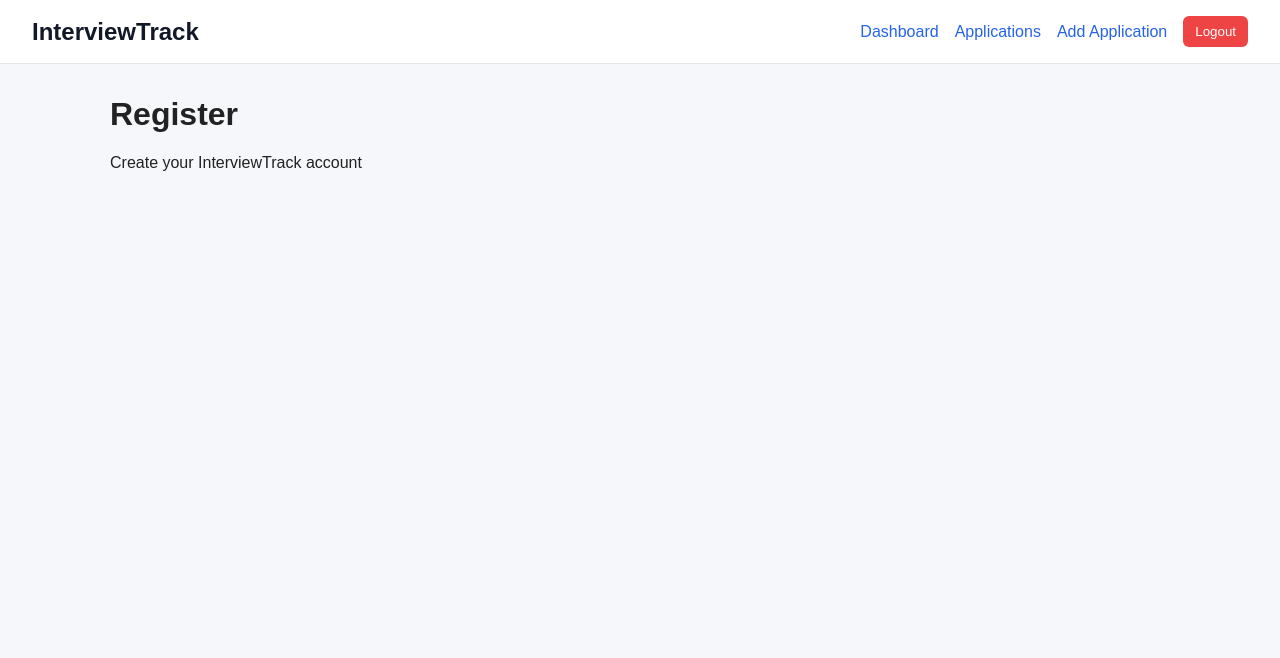
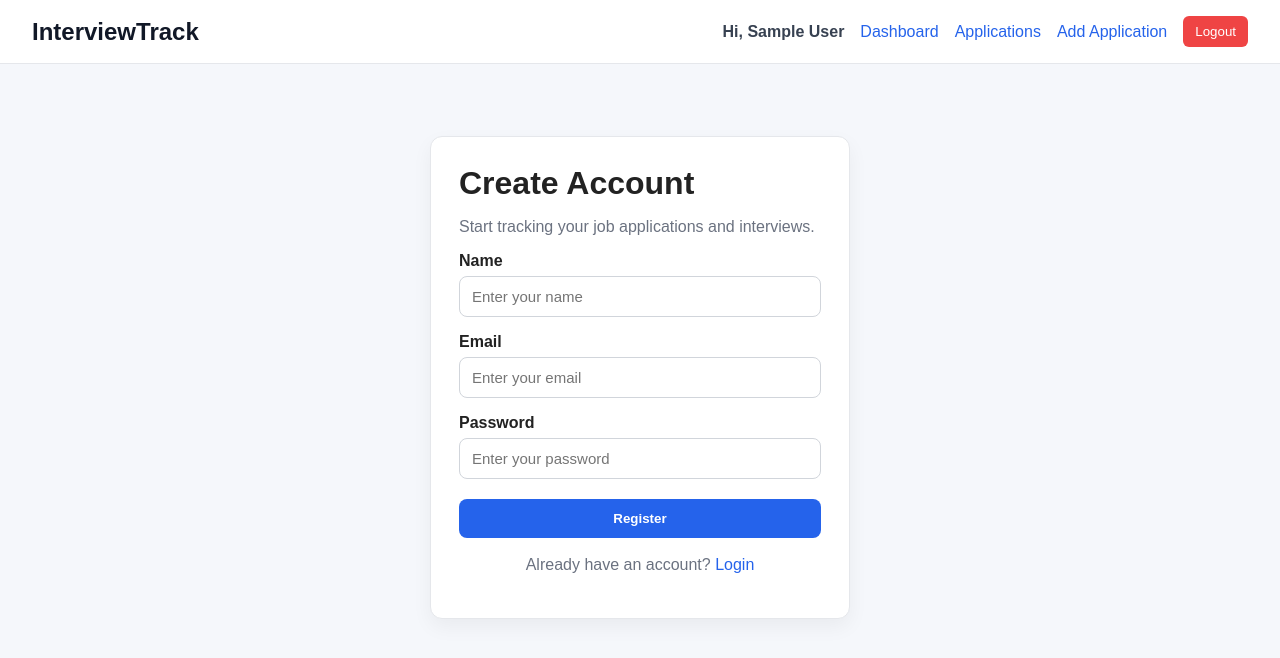
Before and after one commit to Nayanatharapmc/interviewtrack, a React app in the folder frontend/: page /register in a window 1280 px wide. Shown: the top 658 px of the page. Built offline with nearby package versions, Linux system fonts and the light colour scheme; sample sign-in values are in the browser's storage; the HTML template or start-up script is replaced by a standard one.

Commit message:
Implement authentication context and update components for user authentication

```diff
--- a/frontend/src/App.jsx
+++ b/frontend/src/App.jsx
@@ -1,5 +1,6 @@
 import { BrowserRouter, Routes, Route, Navigate } from 'react-router-dom';
 
+import { AuthProvider } from './context/AuthContext';
 import Navbar from './components/Navbar';
 import ProtectedRoute from './components/ProtectedRoute';
 
@@ -12,6 +13,7 @@ import EditApplication from './pages/EditApplication';
 
 function App() {
   return (
+    <AuthProvider>
       <BrowserRouter>
         <Navbar />
 
@@ -51,6 +53,7 @@ function App() {
         </Routes>
         </main>
       </BrowserRouter>
+    </AuthProvider>
   )
 }
 
--- a/frontend/src/components/Navbar.jsx
+++ b/frontend/src/components/Navbar.jsx
@@ -1,12 +1,12 @@
 import { Link, useNavigate } from "react-router-dom";
+import { useAuth } from "../context/AuthContext";
 
 function Navbar() {
     const navigate = useNavigate();
-    const token = localStorage.getItem("token");
+    const { isAuthenticated, user, logout } = useAuth();
 
     const handleLogout = () => {
-        localStorage.removeItem("token");
-        localStorage.removeItem("user");
+        logout();
         navigate("/login");
     };
 
@@ -15,8 +15,9 @@ function Navbar() {
             <h2>InterviewTrack</h2>
 
             <div className="nav-links">
-                {token ? (
+                {isAuthenticated ? (
                     <>
+                        <span className="user-name">Hi, {user?.name}</span>
                         <Link to="/dashboard">Dashboard</Link>
                         <Link to="/applications">Applications</Link>
                         <Link to="/applications/new">Add Application</Link>
--- a/frontend/src/components/ProtectedRoute.jsx
+++ b/frontend/src/components/ProtectedRoute.jsx
@@ -1,11 +1,14 @@
 import { Navigate } from "react-router-dom";
+import { useAuth } from "../context/AuthContext";
 
 function ProtectedRoute({ children }) {
-    const token = localStorage.getItem("token");
-    if (!token) {
-        return <Navigate to="/login" replace />;
-    }
-    return children;
+  const { isAuthenticated } = useAuth();
+
+  if (!isAuthenticated) {
+    return <Navigate to="/login" replace />;
+  }
+
+  return children;
 }
 
 export default ProtectedRoute;
--- /dev/null
+++ b/frontend/src/context/AuthContext.jsx
@@ -0,0 +1,57 @@
+/* eslint-disable react-refresh/only-export-components */
+import { createContext, useContext, useState } from "react";
+
+const AuthContext = createContext();
+
+function getStoredUser() {
+  const storedUser = localStorage.getItem("user");
+
+  if (!storedUser) {
+    return null;
+  }
+
+  try {
+    return JSON.parse(storedUser);
+  } catch {
+    return null;
+  }
+}
+
+export function AuthProvider({ children }) {
+  const [user, setUser] = useState(getStoredUser());
+  const [token, setToken] = useState(localStorage.getItem("token"));
+
+  const login = (userData, jwtToken) => {
+    localStorage.setItem("user", JSON.stringify(userData));
+    localStorage.setItem("token", jwtToken);
+
+    setUser(userData);
+    setToken(jwtToken);
+  };
+
+  const logout = () => {
+    localStorage.removeItem("user");
+    localStorage.removeItem("token");
+
+    setUser(null);
+    setToken(null);
+  };
+
+  return (
+    <AuthContext.Provider
+      value={{
+        user,
+        token,
+        isAuthenticated: Boolean(token),
+        login,
+        logout,
+      }}
+    >
+      {children}
+    </AuthContext.Provider>
+  );
+}
+
+export function useAuth() {
+  return useContext(AuthContext);
+}
--- a/frontend/src/index.css
+++ b/frontend/src/index.css
@@ -51,3 +51,84 @@ button {
   margin: 32px auto;
   padding: 0 20px;
 }
+
+.auth-page {
+  display: flex;
+  justify-content: center;
+  align-items: flex-start;
+  padding-top: 40px;
+}
+
+.auth-card {
+  background: white;
+  width: 100%;
+  max-width: 420px;
+  padding: 28px;
+  border-radius: 12px;
+  border: 1px solid #e5e7eb;
+  box-shadow: 0 8px 20px rgba(0, 0, 0, 0.05);
+}
+
+.auth-card h1 {
+  margin-top: 0;
+  margin-bottom: 8px;
+}
+
+.auth-card p {
+  color: #6b7280;
+}
+
+.auth-card label {
+  display: block;
+  margin-top: 16px;
+  margin-bottom: 6px;
+  font-weight: 600;
+}
+
+.auth-card input {
+  width: 100%;
+  padding: 11px 12px;
+  border: 1px solid #d1d5db;
+  border-radius: 8px;
+  font-size: 15px;
+}
+
+.auth-card input:focus {
+  outline: none;
+  border-color: #2563eb;
+}
+
+.auth-card button {
+  width: 100%;
+  margin-top: 20px;
+  padding: 12px;
+  background: #2563eb;
+  color: white;
+  border: none;
+  border-radius: 8px;
+  font-weight: 600;
+}
+
+.auth-card button:disabled {
+  background: #93c5fd;
+  cursor: not-allowed;
+}
+
+.auth-footer {
+  text-align: center;
+  margin-top: 18px;
+}
+
+.error-message {
+  background: #fee2e2;
+  color: #991b1b;
+  padding: 10px 12px;
+  border-radius: 8px;
+  margin-top: 16px;
+  font-size: 14px;
+}
+
+.user-name {
+  color: #374151;
+  font-weight: 600;
+}
--- a/frontend/src/pages/Login.jsx
+++ b/frontend/src/pages/Login.jsx
@@ -1,8 +1,89 @@
+import { useState } from "react";
+import { Link, useNavigate } from "react-router-dom";
+
+import api from "../api/axios";
+import { useAuth } from "../context/AuthContext";
+
 function Login() {
+  const navigate = useNavigate();
+  const { login } = useAuth();
+
+  const [formData, setFormData] = useState({
+    email: "",
+    password: "",
+  });
+
+  const [loading, setLoading] = useState(false);
+  const [error, setError] = useState("");
+
+  const handleChange = (event) => {
+    setFormData({
+      ...formData,
+      [event.target.name]: event.target.value,
+    });
+  };
+
+  const handleSubmit = async (event) => {
+    event.preventDefault();
+    setError("");
+
+    if (!formData.email || !formData.password) {
+      setError("Please enter email and password.");
+      return;
+    }
+
+    try {
+      setLoading(true);
+
+      const response = await api.post("/auth/login", formData);
+
+      login(response.data.user, response.data.token);
+
+      navigate("/dashboard");
+    } catch (error) {
+      const message =
+        error.response?.data?.message || "Login failed. Please try again.";
+
+      setError(message);
+    } finally {
+      setLoading(false);
+    }
+  };
+
   return (
-    <div>
-      <h1>Login</h1>
-      <p>  Welcome back! Please login to your InterviewTrack account</p>
+    <div className="auth-page">
+      <form className="auth-card" onSubmit={handleSubmit}>
+        <h1>Login</h1>
+        <p>Welcome back to InterviewTrack.</p>
+
+        {error && <div className="error-message">{error}</div>}
+
+        <label>Email</label>
+        <input
+          type="email"
+          name="email"
+          placeholder="Enter your email"
+          value={formData.email}
+          onChange={handleChange}
+        />
+
+        <label>Password</label>
+        <input
+          type="password"
+          name="password"
+          placeholder="Enter password"
+          value={formData.password}
+          onChange={handleChange}
+        />
+
+        <button type="submit" disabled={loading}>
+          {loading ? "Logging in..." : "Login"}
+        </button>
+
+        <p className="auth-footer">
+          New to InterviewTrack? <Link to="/register">Create account</Link>
+        </p>
+      </form>
     </div>
   );
 }
--- a/frontend/src/pages/Register.jsx
+++ b/frontend/src/pages/Register.jsx
@@ -1,8 +1,99 @@
+import { useState } from "react";
+import { Link, useNavigate } from "react-router-dom";
+
+import api from "../api/axios";
+import { useAuth } from "../context/AuthContext";
+
+
 function Register() {
+  const navigate = useNavigate();
+  const { login } = useAuth();
+
+  const [formData, setFormData] = useState({
+    name: "",
+    email: "",
+    password: "",
+  });
+
+  const [loading, setLoading] = useState(false);
+  const [error, setError] = useState("");
+
+  const handleChange = (e) => {
+    setFormData({
+      ...formData,
+      [e.target.name]: e.target.value
+    });
+  };
+
+  const handleSubmit = async (e) => {
+    e.preventDefault();
+    setError("");
+
+    if (!formData.name || !formData.email || !formData.password) {
+      setError("All fields are required.");
+      return;
+    }
+
+    if (formData.password.length < 6) {
+      setError("Password must be at least 6 characters long.");
+      return;
+    }
+
+    try {
+      setLoading(true);
+      const response = await api.post("/auth/register", formData);
+      login(response.data.user, response.data.token);
+      navigate("/dashboard");
+    } catch (err) {
+      const errorMessage = err.response?.data?.message || "Registration failed. Please try again.";
+      setError(errorMessage);
+    } finally {
+      setLoading(false);
+    }
+  };
+
   return (
-    <div>
-      <h1>Register</h1>
-      <p>  Create your InterviewTrack account</p>
+    <div className="auth-page">
+      <form className="auth-card" onSubmit={handleSubmit}>
+        <h1>Create Account</h1>
+        <p>Start tracking your job applications and interviews.</p>
+        {error && <div className="error-message">{error}</div>}
+
+        <label>Name</label>
+        <input
+          type="text"
+          name="name"
+          placeholder="Enter your name"
+          value={formData.name}
+          onChange={handleChange}
+        />
+
+        <label>Email</label>
+        <input
+          type="email"
+          name="email"
+          placeholder="Enter your email"
+          value={formData.email}
+          onChange={handleChange}
+        />
+
+        <label>Password</label>
+        <input
+          type="password"
+          name="password"
+          placeholder="Enter your password"
+          value={formData.password}
+          onChange={handleChange}
+        />
+
+        <button type="submit" disabled={loading}>
+          {loading ? "Creating account..." : "Register"}
+        </button>
+
+        <p className="auth-footer">
+          Already have an account? <Link to="/login">Login</Link>
+        </p>
+      </form>
     </div>
   );
 }
```
Lines whose indentation alone changed are shown as unchanged.
